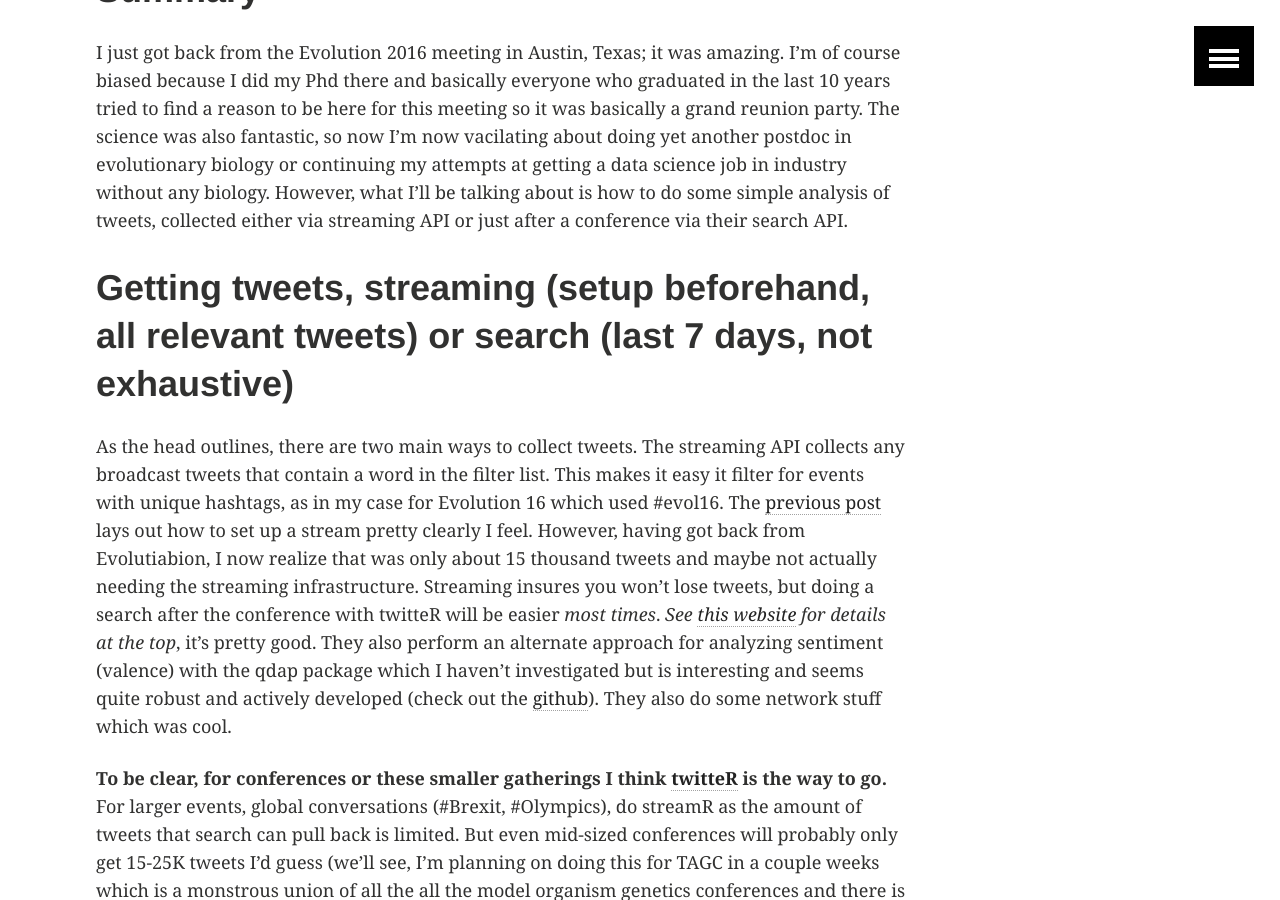
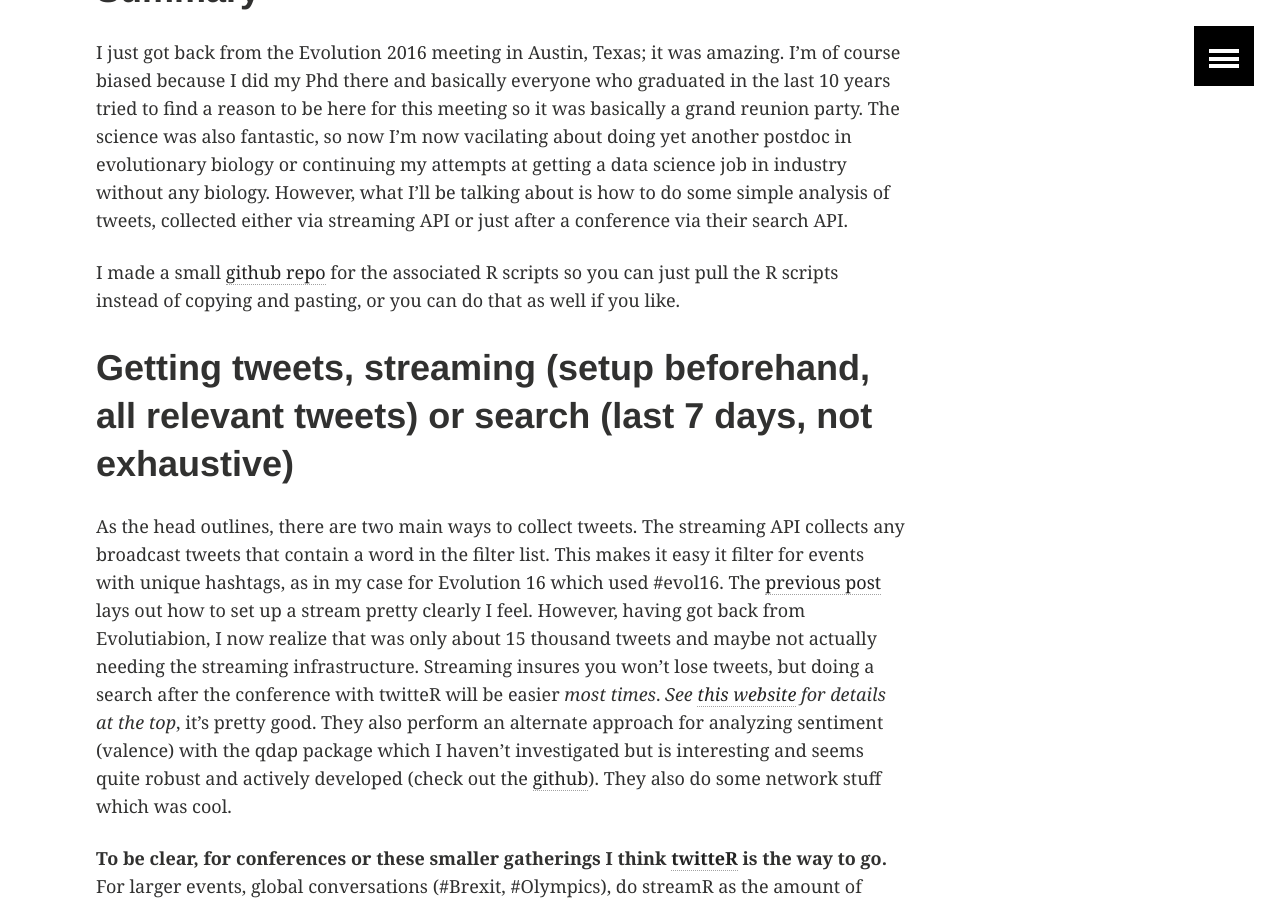
Before and after one commit to thomas-keller/thomas-keller.github.io, a Jekyll site: the page built from _posts/articles/2016-06-25-I-analyzed-evolution-2016-twitter-and-you-can-too-for-other-conferences.md, in a window 1280 px wide and 900 px high, scrolled down 415 px. Built offline with Jekyll 4.4.1, drawn with Linux system fonts in a browser that asks for light colours; comment, search, counter and statistics services are not loaded.

Commit message:
updated post

```diff
--- a/_posts/articles/2016-06-25-I-analyzed-evolution-2016-twitter-and-you-can-too-for-other-conferences.md
+++ b/_posts/articles/2016-06-25-I-analyzed-evolution-2016-twitter-and-you-can-too-for-other-conferences.md
@@ -12,6 +12,8 @@ image:
 # Summary
 
 I just got back from the Evolution 2016 meeting in Austin, Texas; it was amazing. I'm of course biased because I did my Phd there and basically everyone who graduated in the last 10 years tried to find a reason to be here for this meeting so it was basically a grand reunion party. The science was also fantastic, so now I'm now vacilating about doing yet another postdoc in evolutionary biology or continuing my attempts at getting a data science job in industry without any biology. However, what I'll be talking about is how to do some simple analysis of tweets, collected either via streaming API or just after a conference via their search API.
+
+I made a small [github repo](https://github.com/thomas-keller/tweet-conf) for the associated R scripts so you can just pull the R scripts instead of copying and pasting, or you can do that as well if you like.
 
 # Getting tweets, streaming (setup beforehand, all relevant tweets) or search (last 7 days, not exhaustive)
 
```
